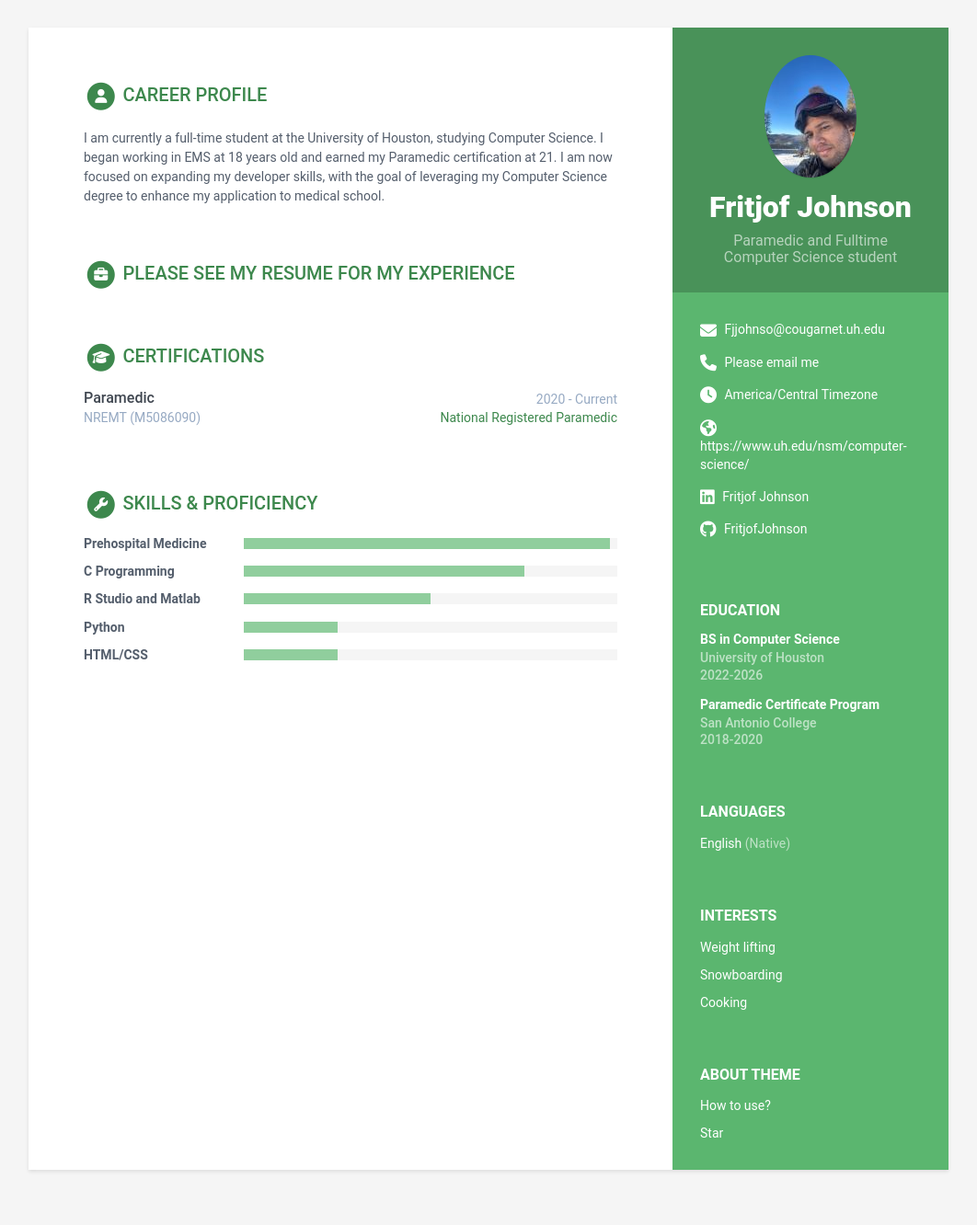
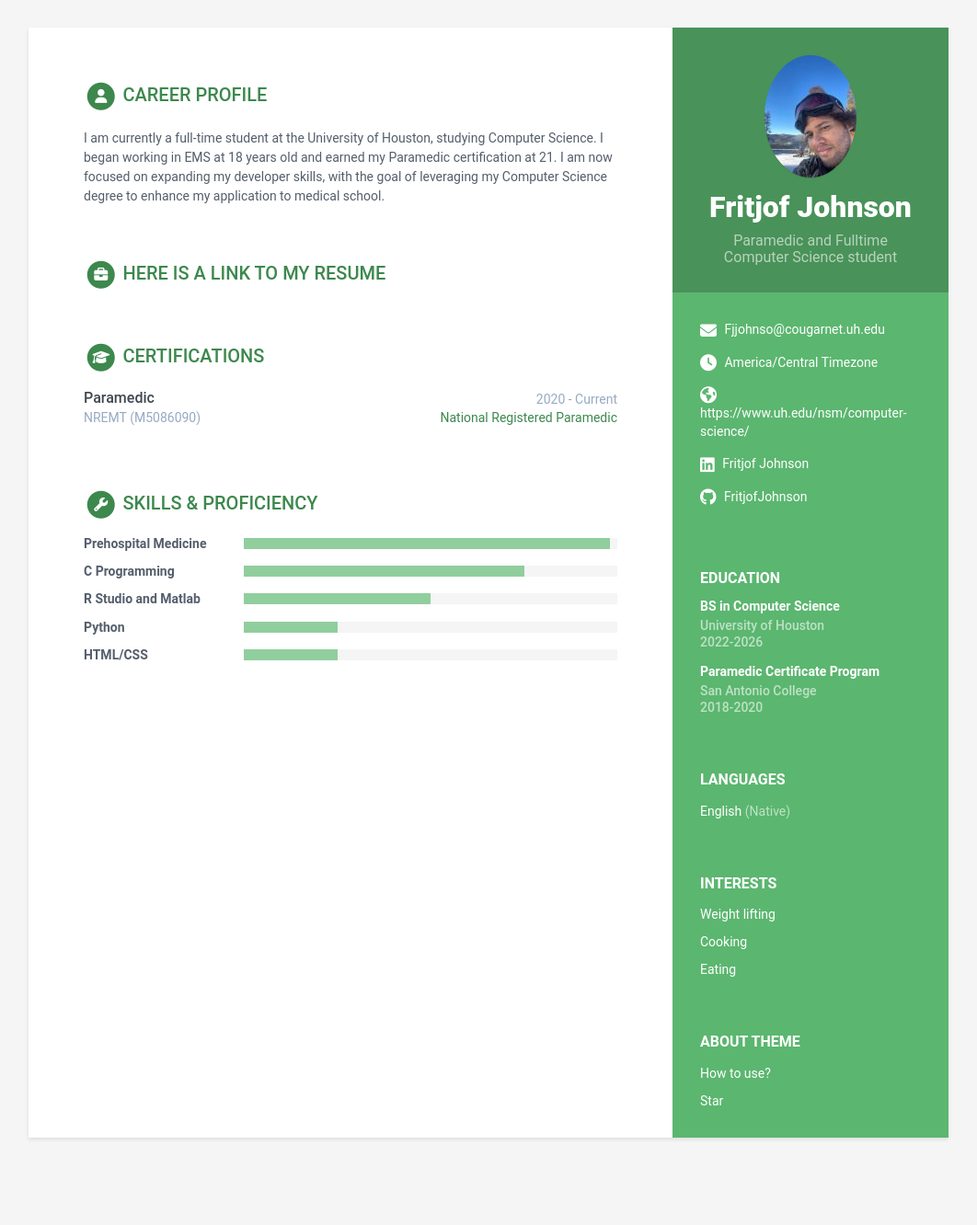
Before and after one commit to FritjofJohnson/fritjofjohnson.github.io, a Jekyll site: the page built from index.html, in a window 1280 px wide. Shown: the whole page at 92% size, without its empty margins (109-1171 px from the left). Built offline with Jekyll 4.4.1, drawn with Linux system fonts in a browser that asks for light colours; after the commit the page ends 1297 px from its top, so only the background shows below that.

Commit message:
Finishing up

```diff
--- a/_config.yml
+++ b/_config.yml
@@ -1,7 +1,7 @@
 #Update all the sections by editing the data.yml file inside _data folder.
 
 # Site Settings
-title: My Resume
+title: Fritjof Johnson
 url: 'https://fritjofjohnson.github.io/'
 
 #change it according to your repository name
--- a/_data/data.yml
+++ b/_data/data.yml
@@ -10,11 +10,11 @@ sidebar:
     # Profile information
     name: Fritjof Johnson
     tagline: Paramedic and Fulltime Computer Science student
-    avatar: headshot.jpg  #place a 100x100 picture inside /assets/images/ folder and provide the name of the file below
+    avatar: Headshot.jpg  #place a 100x100 picture inside /assets/images/ folder and provide the name of the file below
 
     # Sidebar links
     email: Fjjohnso@cougarnet.uh.edu
-    phone: Please email me
+    phone:
     timezone: America/Central # Enter your timezone, e.g., America/Havana, Africa/Casablanca, America/North_Dakota/Center
     citizenship:
     website: https://www.uh.edu/nsm/computer-science/ # Include the full website URL, including "http://" or "https://".
@@ -45,10 +45,10 @@ sidebar:
         - item: Weight lifting
           link:
 
-        - item: Snowboarding
+        - item: Cooking
           link:
 
-        - item: Cooking
+        - item: Eating
           link:
 
 career-profile:
@@ -70,7 +70,8 @@ education:
         time: 2018-2020
 
 experiences:
-    title: Please see my resume for my experience
+    title: <a href="https://github.com/FritjofJohnson/Resume/blob/main/Fritjof_Johnson_Resume.pdf" target="_blank">Here is a link to my resume</a>
+
 
 certifications:
       title: Certifications
--- a/_includes/contact.html
+++ b/_includes/contact.html
@@ -39,7 +39,7 @@
 
     {% if sidebar.linkedin %}
     <li class="linkedin"><i class="fab fa-linkedin"></i>
-      <a href="https://linkedin.com/in/{{ sidebar.linkedin }}" target="_blank">{{ sidebar.linkedin }}</a>
+      <a href="https://www.linkedin.com/in/fritjof-johnson-0b972a166/" target="_blank">{{ sidebar.linkedin }}</a>
     </li>
     {% endif %}
 
@@ -51,7 +51,7 @@
 
     {% if sidebar.github %}
     <li class="github"><i class="fab fa-github"></i>
-      <a href="https://github.com/{{ sidebar.github }}" target="_blank">{{ sidebar.github }}</a>
+      <a href="https://github.com/FritjofJohnson" target="_blank">{{ sidebar.github }}</a>
     </li>
     {% endif %}
 
```
